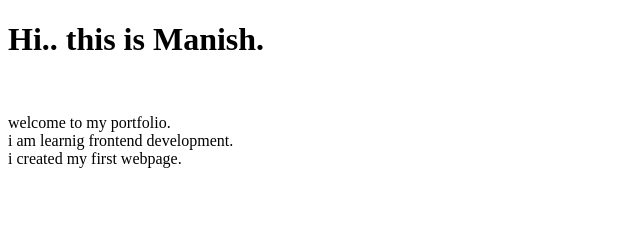
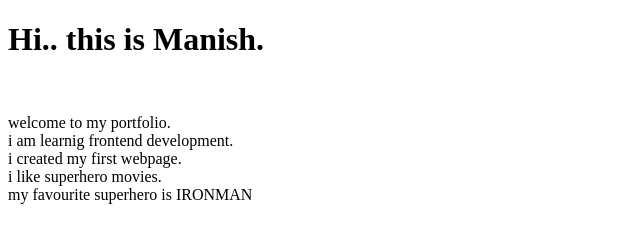
Before and after one commit to sde-manish/portfolio, a plain HTML site: page index.html in a window 1280 px wide. Shown: the whole page, without its empty margins (0-640 px from the left). Drawn offline with Linux system fonts and the light colour scheme.

Commit message:
added details

```diff
--- a/index.html
+++ b/index.html
@@ -8,6 +8,8 @@
 </head>
 <body>
 <h1>Hi.. this is Manish.</h1> <br><p>welcome to my portfolio. <br> i am learnig frontend development.<br>
-i created my first webpage.</p>
+i created my first webpage.<br>
+i like superhero movies. <br>
+my favourite superhero is IRONMAN</p>
 </body>
 </html>
```
